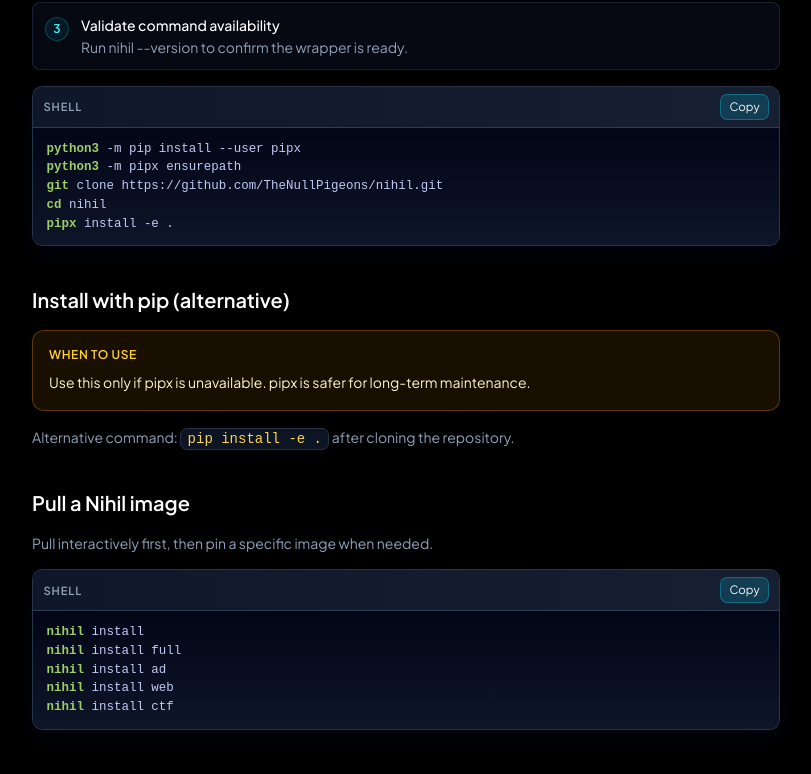
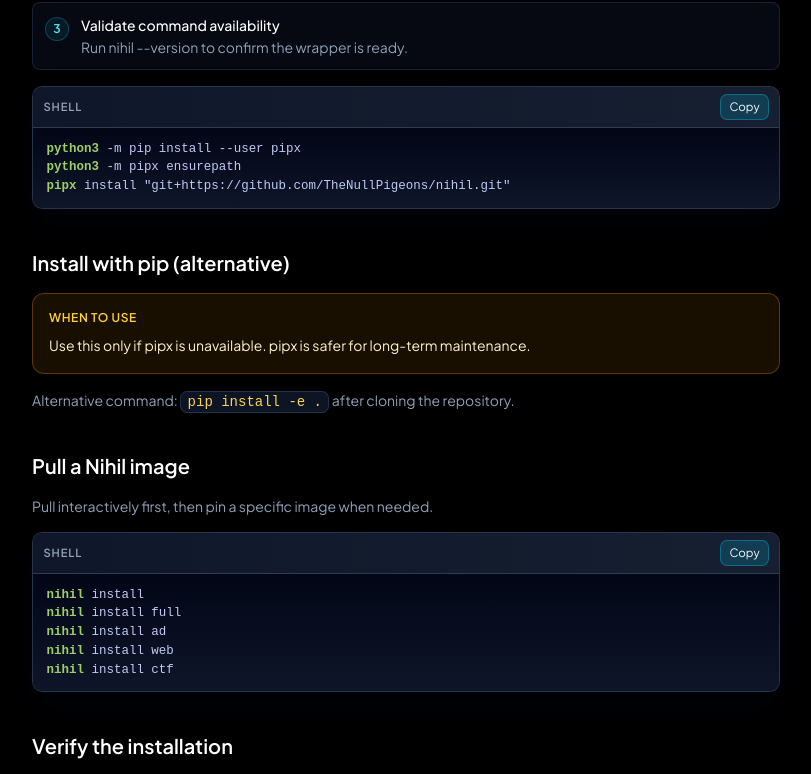
Before and after one commit to TheNullPigeons/nihil.github.io, a React (Vite) app: page /docs/installation/linux in a window 1280 px wide. Shown: the part 910-1684 px from the top of the page, without its empty margins (272-1083 px from the left). Built offline with nearby package versions, Linux system fonts and the light colour scheme.

Commit message:
update installation

```diff
--- a/src/pages/docs/InstallationPage.tsx
+++ b/src/pages/docs/InstallationPage.tsx
@@ -55,9 +55,7 @@
             <pre className="text-xs bg-slate-950 border border-slate-800 rounded-lg p-3 overflow-x-auto text-slate-200 font-mono">
 {`python3 -m pip install --user pipx
 python3 -m pipx ensurepath
-git clone https://github.com/TheNullPigeons/nihil.git
-cd nihil
-pipx install -e .`}
+pipx install "git+https://github.com/TheNullPigeons/nihil.git"`}
             </pre>
           </section>
 
```
